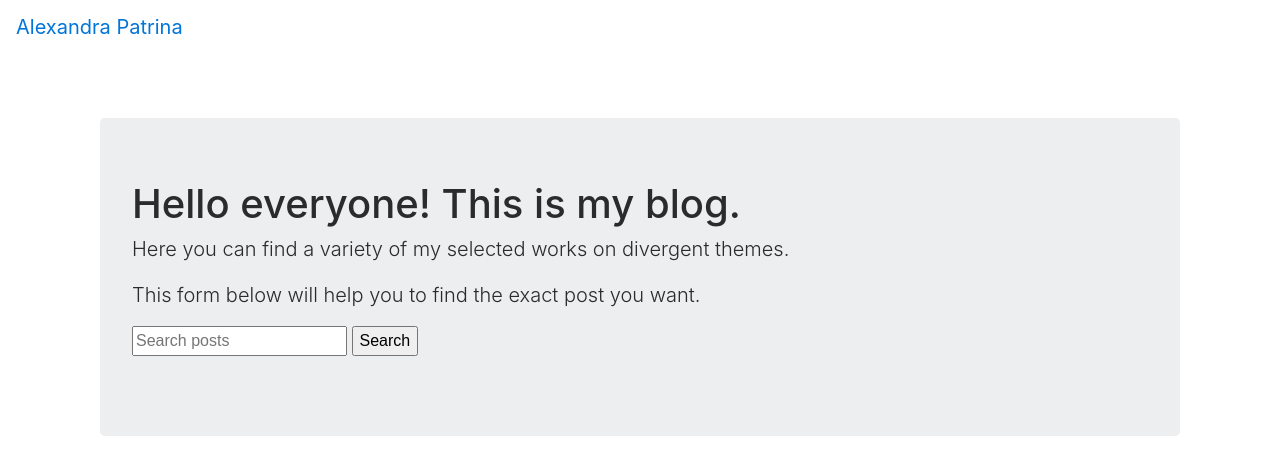
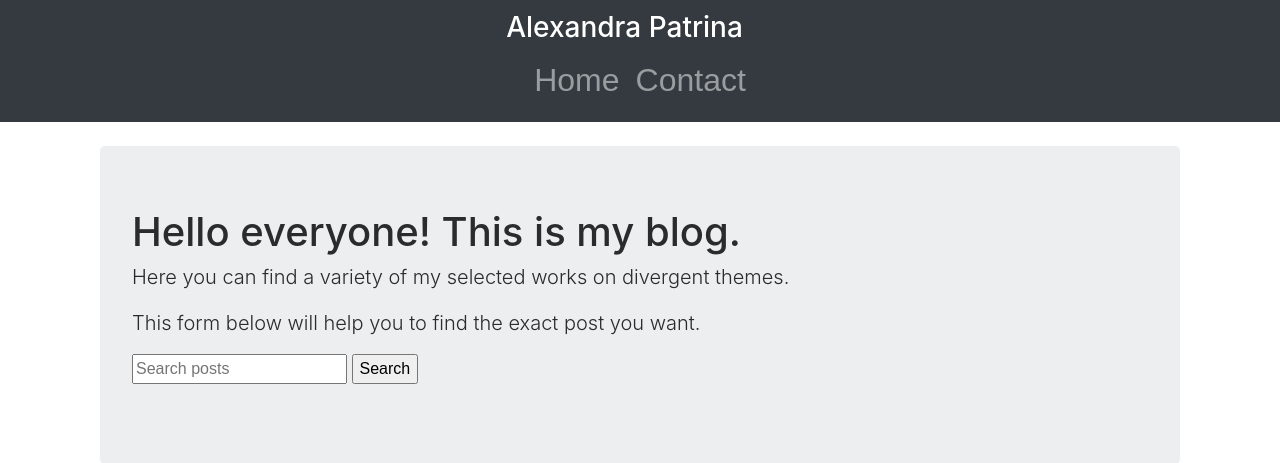
Before and after one commit to Sophia-alexandrovna/sashh, a Django app: page / in a window 1280 px wide. Shown: the top 463 px of the page. Run offline with Django 3.2, Linux system fonts and the light colour scheme; data that the repository does not hold is empty; some libraries are stand-ins or nearby versions.

Commit message:
Update base.html

```diff
--- a/src/templates/base.html
+++ b/src/templates/base.html
@@ -7,6 +7,12 @@
 <link href="http://faviconka.ru/ico/faviconka_ru_1181.png" rel="icon" type="image/png" />
 
 <title>{% block head_title %}Sasha's blog{% endblock head_title %}</title>
+
+ <link rel="stylesheet" href="https://maxcdn.bootstrapcdn.com/bootstrap/4.0.0-beta.2/css/bootstrap.min.css">
+  <script src="https://ajax.googleapis.com/ajax/libs/jquery/3.2.1/jquery.min.js"></script>
+  <script src="https://cdnjs.cloudflare.com/ajax/libs/popper.js/1.12.9/umd/popper.min.js"></script>
+  <script src="https://maxcdn.bootstrapcdn.com/bootstrap/4.0.0-beta.2/js/bootstrap.min.js"></script>
+
 
 <!-- Bootstrap core CSS -->
 <link href="{% static 'css/bootstrap.min.css'%}" rel="stylesheet">
@@ -25,26 +31,23 @@
 
 
 <body>
-{% block navbar %}
-
- <nav class="navbar navbar-expand-md navbar-dark bg-dark mb-4">
-      <a class="navbar-brand" href="#">Alexandra Patrina</a>
+<nav class="navbar navbar-expand-sm bg-dark navbar-dark mb-4 ">
+	<a class="navbar-brand row justify-content-start" href="#"><h3>Alexandra Patrina</h3></a>
       <button class="navbar-toggler" type="button" data-toggle="collapse" data-target="#navbarCollapse" aria-controls="navbarCollapse" aria-expanded="false" aria-label="Toggle navigation">
         <span class="navbar-toggler-icon"></span>
       </button>
 
   <div class="collapse navbar-collapse" id="navbarCollapse">
-        <ul class="navbar-nav mr-auto">
-          <li class="nav-item active">
-            <a class="nav-link" href="#">Home <span class="sr-only">(current)</span></a>
+  <ul class="navbar-nav">
+    <li class="nav-item">
+      <a class="nav-link" href="#"><h2>Home</h2></a>
     </li>
     <li class="nav-item">
-            <a class="nav-link" target="blank" href="https://vk.com/wolfsherri">Contact</a>
+      <a class="nav-link" target="blank" href="https://vk.com/wolfsherri"><h2>Contact</h2></a>
     </li>
   </ul>
-      </div>
+
 </nav>
-{% endblock navbar %}
 
 {% include "messages_display.html" %}
 <div class='container'>
```
Lines whose indentation alone changed are shown as unchanged.
